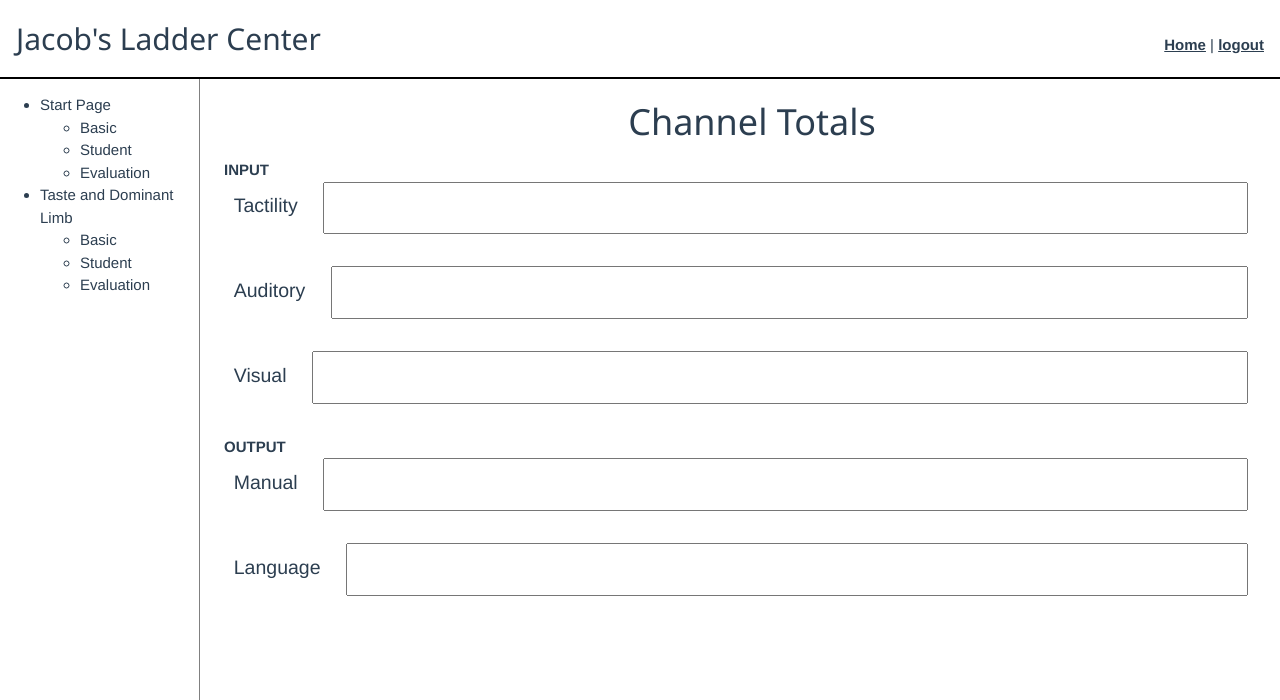
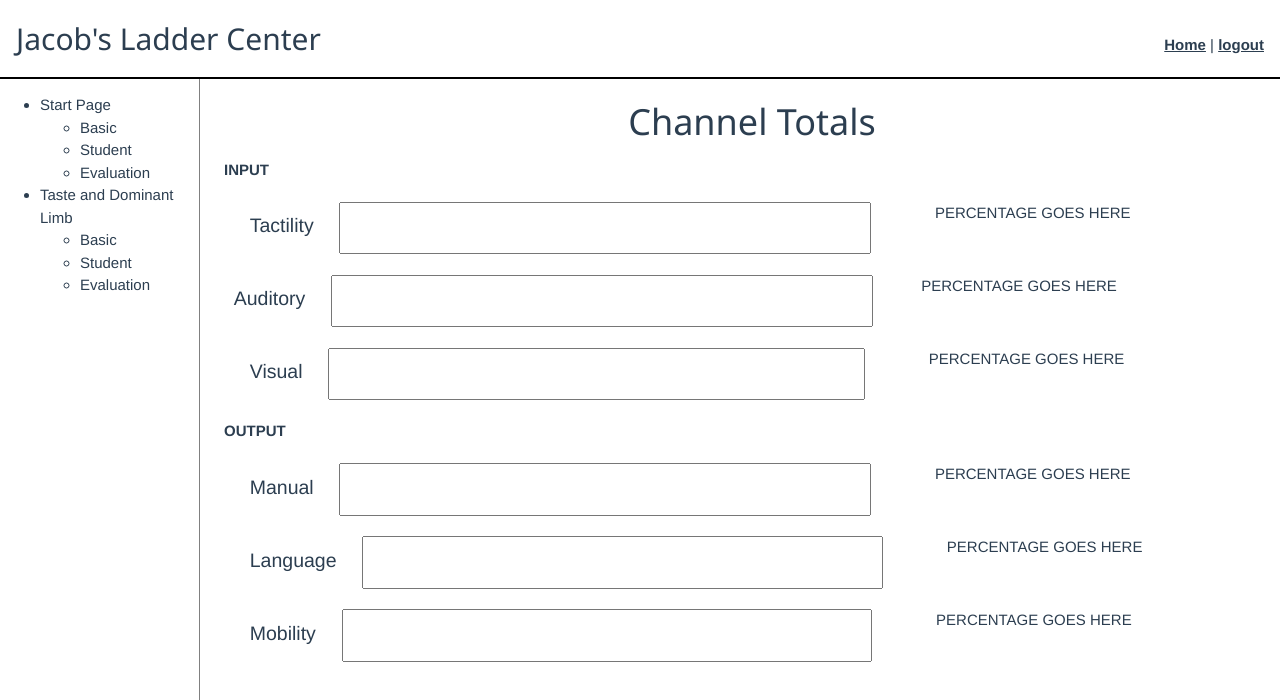
Before and after one commit to JacobsLadderJD/AssessmentTool, a Vue app: page /evaluations/1 in a window 1280 px wide. Both pictures are taken after typing "Sample", "Sample", "Sample" into the empty fields and a click on the button "Next". Shown: the top 700 px of the page. Built offline with nearby package versions, Linux system fonts and the light colour scheme.

Commit message:
added columns for percentages on 2nd page

```diff
--- a/src/views/EvaluationViewer.vue
+++ b/src/views/EvaluationViewer.vue
@@ -66,39 +66,79 @@
           <div class="form-section">
             <h1 class="title">Channel Totals</h1>
             <!-- input -->
+            <div class="w3-cell-row" style="margin-bottom:20px">
               <label class="label"><strong>INPUT</strong></label>
-            <div class="row" style="display:flex">
+            </div>
+            <div class="w3-cell-row" style="margin-bottom:20px">
+              <div class="w3-container w3-cell">
                 <div class="labelled-input">
                   <label for="tactility-raw-score">Tactility</label>
                   <input id="tactility-raw-score" type="text" name="tactilityRawScore" :value="evaluation.tactilityRawScore"/>
                 </div>
               </div>
-            <div class="row" style="display:flex">
+              <div class="w3-container w3-cell">
+                <label>PERCENTAGE GOES HERE</label>
+              </div>
+            </div>
+            <div class="w3-cell-row" style="margin-bottom:20px">
               <div class="labelled-input">
                 <label for="auditory-raw-score">Auditory</label>
                 <input id="auditory-raw-score" type="text" name="auditoryRawScore" :value="evaluation.auditoryRawScore"/>
               </div>
+              <div class="w3-container w3-cell">
+                <label>PERCENTAGE GOES HERE</label>
               </div>
-            <div class="row" style="display:flex">
+            </div>
+            <div class="w3-cell-row" style="margin-bottom:20px">
+              <div class="w3-container w3-cell">
                 <div class="labelled-input">
                   <label for="visual-raw-score">Visual</label>
                   <input id="visual-raw-score" type="text" name="visualRawScore" :value="evaluation.visualRawScore"/>
                 </div>
               </div>
-            <!-- output -->
+              <div class="w3-container w3-cell">
+                <label>PERCENTAGE GOES HERE</label>
+              </div>
+            </div>
+            <!-- OUTPUT -->
+            <div class="w3-cell-row" style="margin-bottom:20px">
               <label class="label"><strong>OUTPUT</strong></label>
-            <div class="row" style="display:flex">
+            </div>
+            <div class="w3-cell-row" style="margin-bottom:20px">
+              <div class="w3-container w3-cell">
                 <div class="labelled-input">
                   <label for="manual-raw-score">Manual</label>
                   <input id="manual-raw-score" type="text" name="manualRawScore" :value="evaluation.manualRawScore"/>
                 </div>
               </div>
-            <div class="row" style="display:flex">
+              <div class="w3-container w3-cell">
+                <label>PERCENTAGE GOES HERE</label>
+              </div>
+            </div>
+            <div class="w3-cell-row" style="margin-bottom:20px">
+              <div class="w3-container w3-cell">
                 <div class="labelled-input">
                   <label for="language-raw-score">Language</label>
                   <input id="language-raw-score" type="text" name="languageRawScore" :value="evaluation.languageRawScore"/>
                 </div>
               </div>
+              <div class="w3-container w3-cell">
+                <label>PERCENTAGE GOES HERE</label>
+              </div>
+            </div>
+            <div class="w3-cell-row" style="margin-bottom:20px">
+              <div class="w3-container w3-cell">
+                <div class="labelled-input">
+                  <label for="mobility-raw-score">Mobility</label>
+                  <input id="mobility-raw-score" type="text" name="mobilityRawScore" :value="evaluation.mobilityRawScore"/>
+                </div>
+              </div>
+              <div class="w3-container w3-cell">
+                <label>PERCENTAGE GOES HERE</label>
+              </div>
+            </div>
+
+
           </div>
         </div>
 
```
Lines whose indentation alone changed are shown as unchanged.
